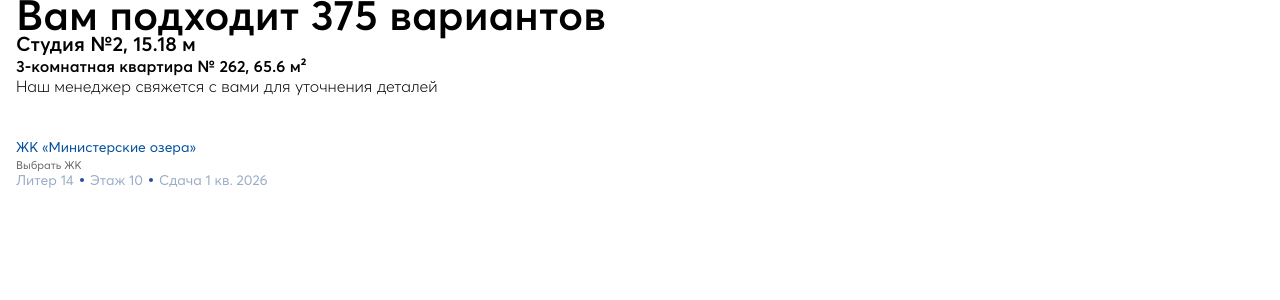
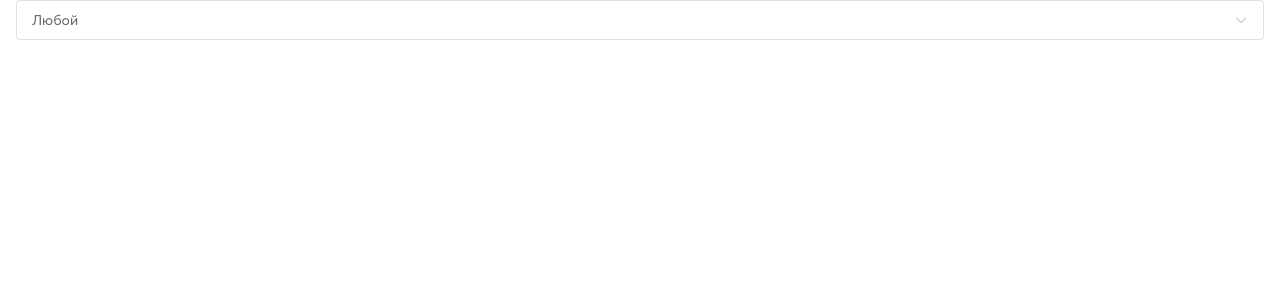
Before and after one commit to ruslan-byte/RRobTest, a Vue app: page / in a window 1280 px wide. Shown: the top 300 px of the page. Built offline with nearby package versions, Linux system fonts and the light colour scheme.

Commit message:
начал костомизацию комонентов

```diff
--- a/src/App.vue
+++ b/src/App.vue
@@ -1,20 +1,48 @@
 <template>
-  <div class="container" >
-    <h2>Вам подходит 375 вариантов</h2>
-    <h3>Студия №2, 15.18 м</h3>
-    <h4>3-комнатная квартира № 262, 65.6 м²</h4>
-    <h5>Наш менеджер свяжется с вами для уточнения деталей</h5>
-    <a href="#">ЖК «Министерские озера» </a>
-    <p>Выбрать ЖК</p>
-    <ul>
-    	<li>Литер 14</li>
-    	<li>Этаж 10</li>
-    	<li>Сдача 1 кв. 2026</li>
-    </ul>
+  <div class="container">
+    <el-select
+      v-model="value"
+      class="m-2"
+      placeholder="Select"
+      size="large"
+    >
+      <el-option
+        v-for="item in options"
+        :key="item.value"
+        :label="item.label"
+        :value="item.value"
+      />
+    </el-select>
   </div>
 </template>
 <script>
   export default {
+    data(){
+      return{
+        value: "Option1",
+        options: [
+        {
+          value: 'Option1',
+          label: 'Любой',
+        },
+        {
+          value: 'Option2',
+          label: 'Option2',
+        },
+        {
+          value: 'Option3',
+          label: 'Option3',
+        },
+        {
+          value: 'Option4',
+          label: 'Option4',
+        },
+        {
+          value: 'Option5',
+          label: 'Option5',
+        },]
+      }
+    }
   }
 </script>
 
--- a/src/assets/main.scss
+++ b/src/assets/main.scss
@@ -2,3 +2,4 @@
 @import './scss/fonts.scss';
 @import './scss/variables.scss';
 @import './scss/default.scss';
+@import './scss/element.scss';
--- a/src/assets/scss/default.scss
+++ b/src/assets/scss/default.scss
@@ -52,7 +52,7 @@ p
 	line-height: 11px;
 }
 
-ul
+ul.g-list
 {
 	display: flex;
 	justify-content: flex-start;
--- /dev/null
+++ b/src/assets/scss/element.scss
@@ -0,0 +1,5 @@
+@forward 'element-plus/theme-chalk/src/common/var.scss' with (
+  $select: (
+    'input-font-size': 40px,
+  )
+);
```
